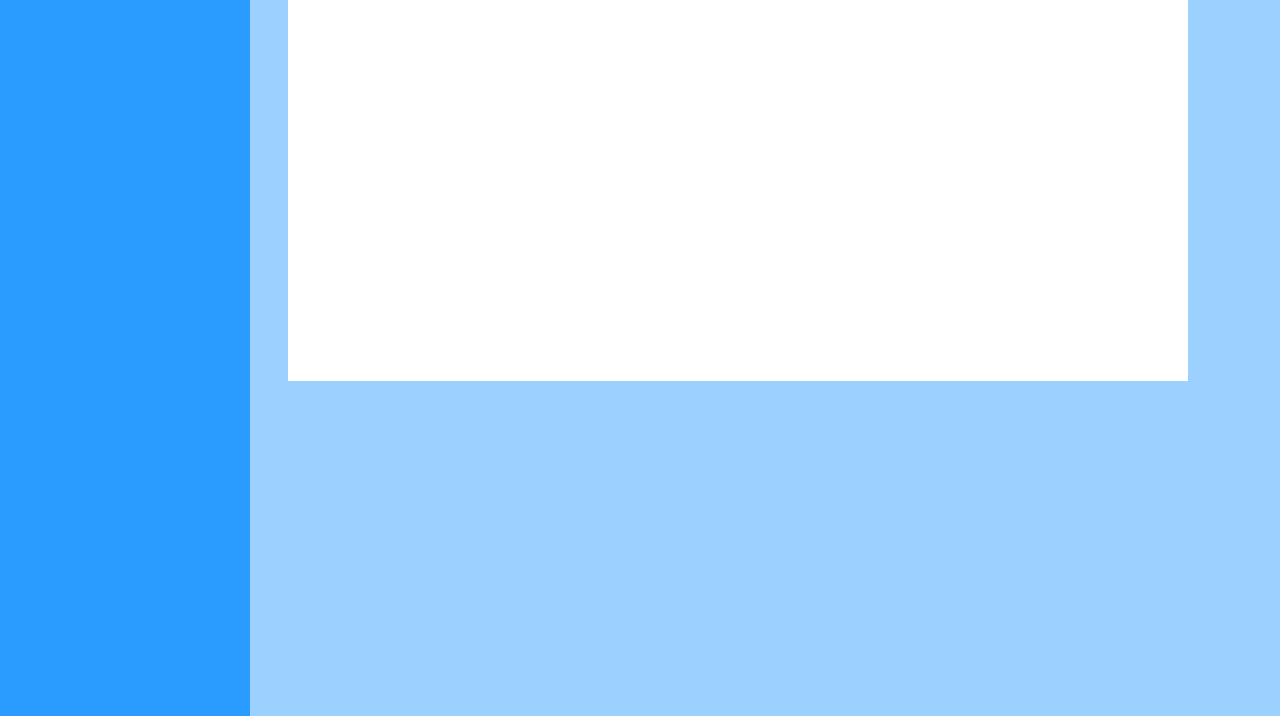
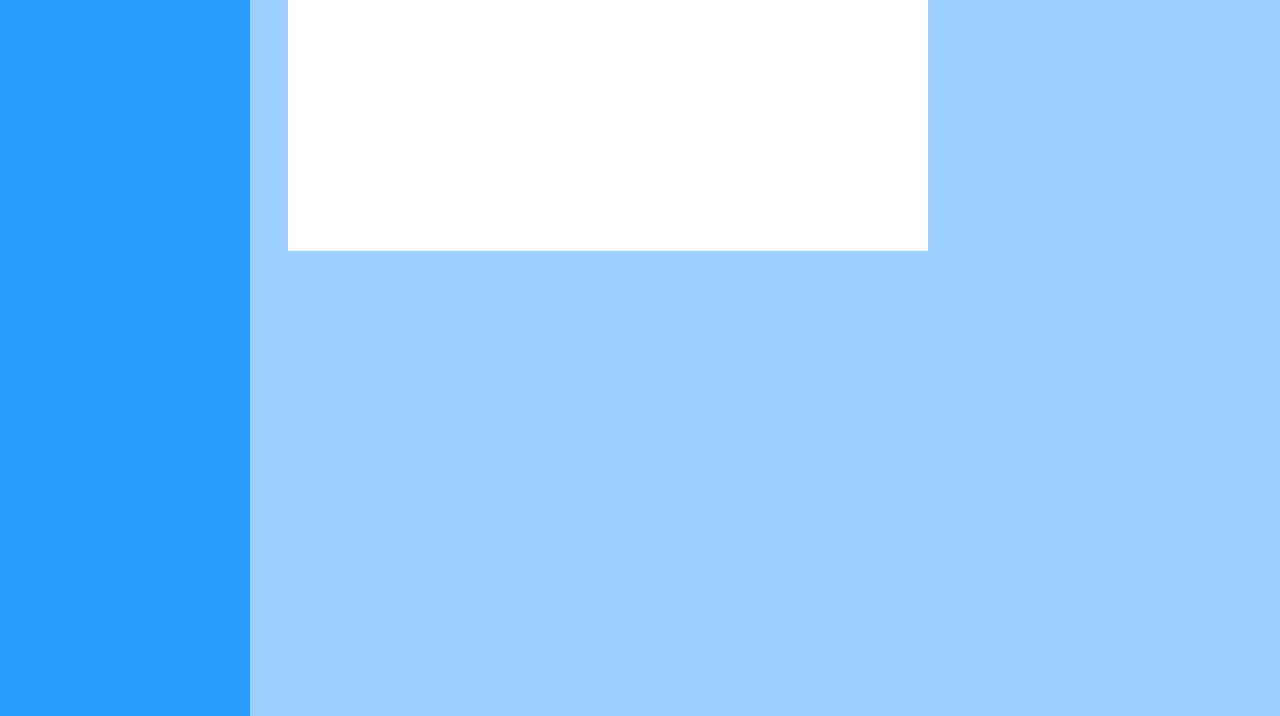
Before and after one commit to migdall/hit-square-game, a plain HTML site: page index.html in a window 1280 px wide. Shown: the part 84-800 px from the top of the page. Drawn offline with Linux system fonts and the light colour scheme.

Commit message:
Modified page.css to set constants for the game board.

```diff
--- a/page.css
+++ b/page.css
@@ -17,8 +17,8 @@ aside.gameBoard {
 position: relative;
 top: 0;
 left: 288px;
-width: 75%;
-height: 450px;
+width: 640px;
+height: 320px;
 }
 
 div.container {
@@ -44,6 +44,6 @@ text-align: center;
 canvas#gameArena {
 margin: 15px auto;
 background: #FFFFFF;
-min-width: 600px;
-height: 100%;
+width: 640px;
+height: 320px;
 }
```
